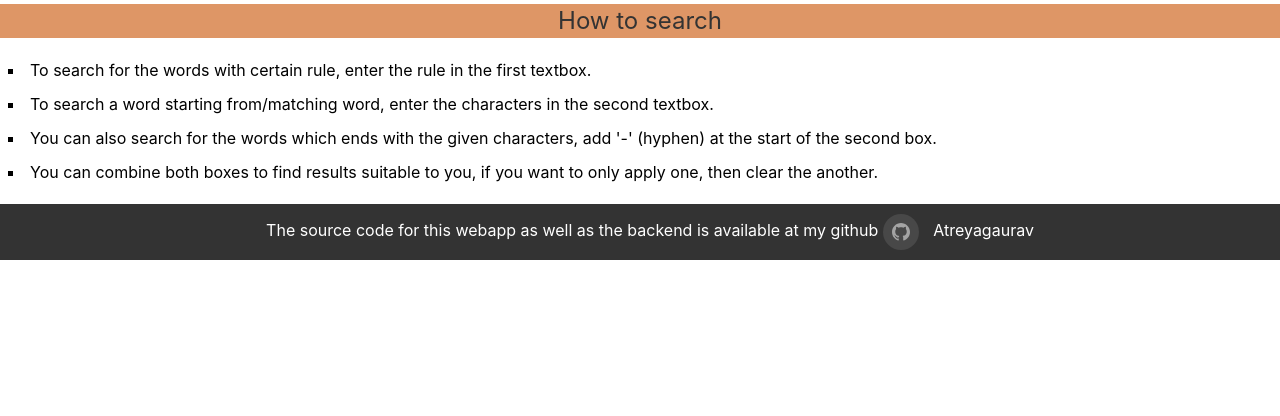
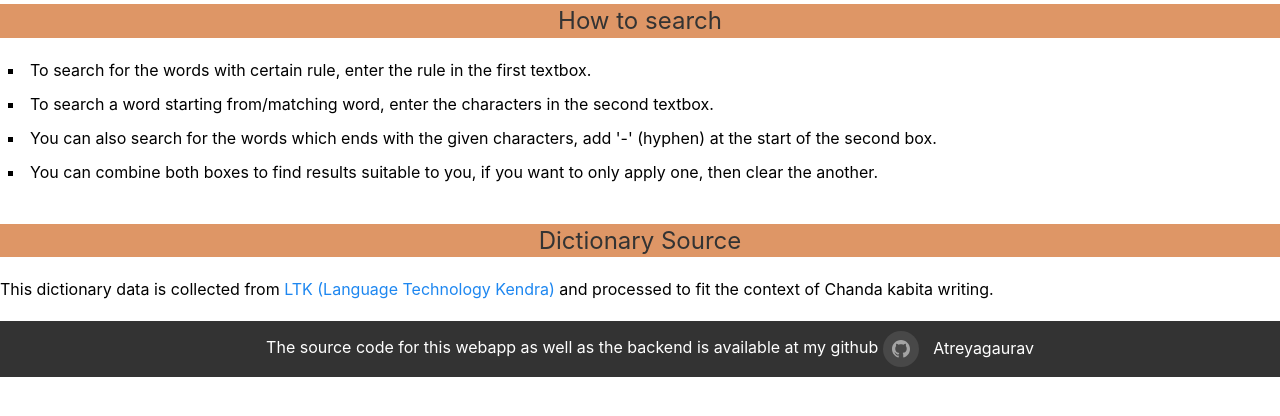
Before and after one commit to Atreyagaurav/kabita-check, a Flask app: page /browse_words in a window 1280 px wide. Shown: the part 164-580 px from the top of the page. Run offline with Flask 2, Linux system fonts and the light colour scheme; some libraries are stand-ins or nearby versions.

Commit message:
Add dictionary source

```diff
--- a/app/main.py
+++ b/app/main.py
@@ -25,7 +25,7 @@ def browse_words():
     rule = request.args.get('rule', '')
     word = request.args.get('word', '')
     if rule or word:
-        matches = dictionary.wordlist(rule.upper(), word.strip())
+        matches = dictionary.wordlist(chanda.get_si_string(rule), word.strip())
     else:
         matches = []
     return flask.render_template('browse_words.html',
--- a/app/templates/browse_words.html
+++ b/app/templates/browse_words.html
@@ -46,5 +46,8 @@ Words List
 	    <li>You can combine both boxes to find results suitable to you, if you want to only apply one, then clear the another.</li>
 	</ul>
     </div>
+    <h3>Dictionary Source</h3>
+    <p>This dictionary data is collected from <a href="http://ltk.org.np/nepalisabdakos/">LTK (Language Technology Kendra)</a> and processed to fit the context of Chanda kabita writing.</p>
+
 </div>
 {% endblock %}
```
